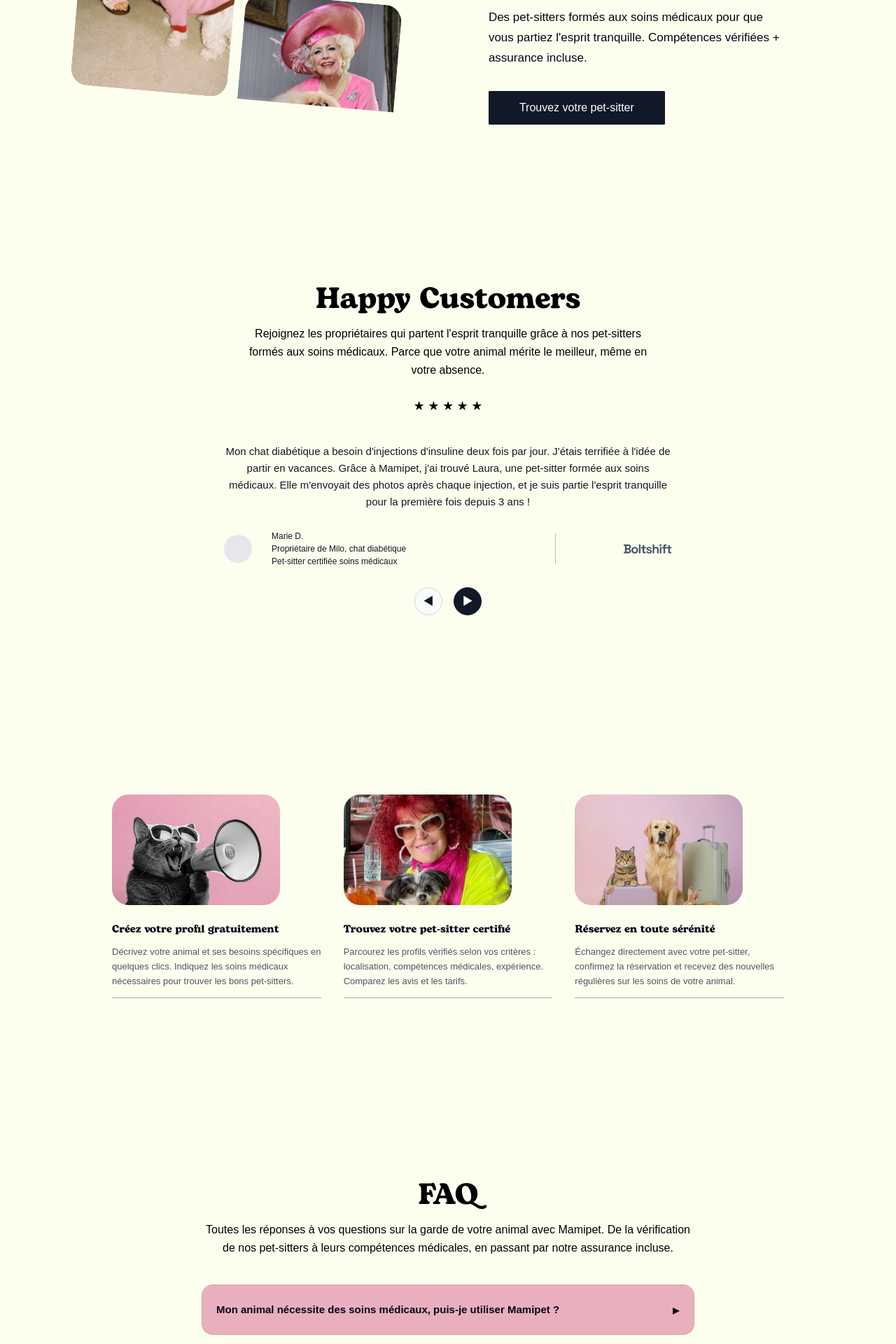
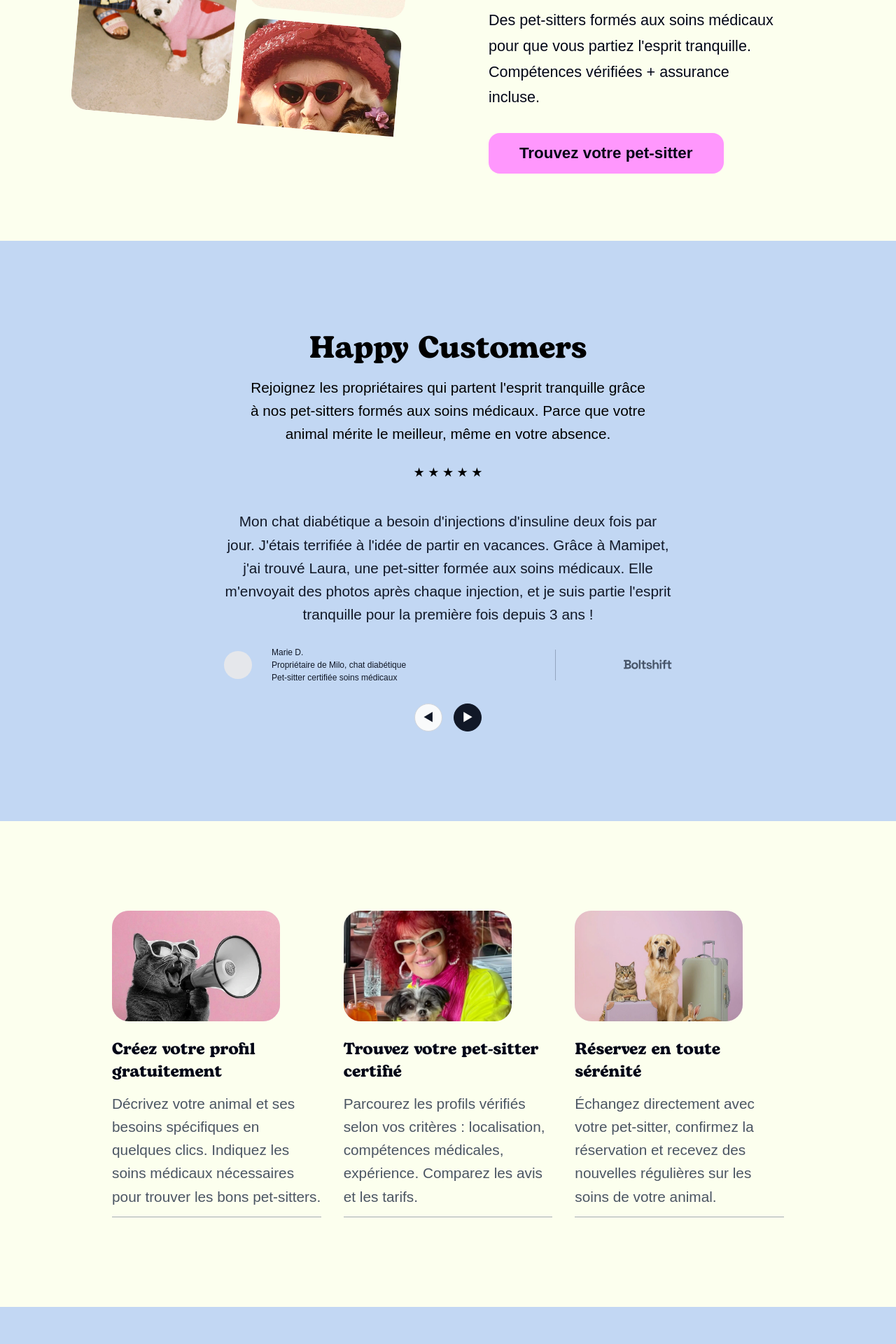
Before and after one commit to Owarino777/landing_page_mamy_pet, a Next.js app: page / in a window 1280 px wide. Shown: the part 360-2280 px from the top of the page at 70% size. Built offline with nearby package versions, Linux system fonts and the light colour scheme; a web font is replaced by a local one.

Commit message:
fix: Mettre à jour les styles des sections CTA, FAQ, Features, et Happy Customers pour améliorer la lisibilité et la cohérence visuelle

```diff
--- a/app/styles/cta.css
+++ b/app/styles/cta.css
@@ -23,7 +23,7 @@
 }
 
 .cta-title {
-    font-size: 2.625rem;
+    font-size: 2.725rem;
     line-height: 1.2;
     font-weight: 700;
     color: #000000;
@@ -31,11 +31,12 @@
 }
 
 .cta-text {
-    font-size: 1rem;
-    line-height: 1.6;
+    font-size: 1.350rem;
+    line-height: 1.7;
     font-weight: 400;
-    color: #647488;
+    color: #020617;
     margin-bottom: 1.5rem;
+    max-width: 26rem;
 }
 
 .cta-actions {
@@ -45,26 +46,24 @@
 }
 
 .cta-btn {
-    display: inline-flex;
-    align-items: center;
-    justify-content: center;
-    height: 2.0625rem;
-    min-height: 2.0625rem;
-    padding: 0.5rem 1.125rem;
-    border-radius: 0.5rem;
-    font-size: 0.8125rem;
-    font-weight: 500;
-    cursor: pointer;
-    border: 1px solid transparent;
+    background-color: #FF97FD;
+    font-size: large;
+    font-weight: 700;
+    color: #020617;
+    font-size: 1.400rem;
+    border-radius: 1rem;
+    padding-inline: 2.75rem;
+    padding-block: 0.75rem;
 }
 
 .cta-btn--primary {
-    background-color: #020617;
-    color: #ffffff;
+    background-color: #FF97FD;
+    color: #020617;
 }
 
 .cta-btn--primary:hover {
-    background-color: #0b1120;
+    background-color: #020617;
+    color: #ffffff;
 }
 
 /* bloc visuel à droite */
--- a/app/styles/faq.css
+++ b/app/styles/faq.css
@@ -1,6 +1,6 @@
 /* FAQ (accordéon) */
 .faq {
-    background-color: #fcffee;
+    background-color: #C2D7F3;
 }
 
 .faq-inner {
@@ -14,7 +14,7 @@
 }
 
 .faq-title {
-    font-size: 2.625rem;
+    font-size: 2.725rem;
     line-height: 1.2;
     font-weight: 700;
     color: #000000;
@@ -22,7 +22,7 @@
 }
 
 .faq-subtitle {
-    font-size: 1rem;
+    font-size: 1.300rem;
     line-height: 1.6;
     font-weight: 400;
     color: #000000;
@@ -37,7 +37,7 @@
 .faq-item {
     border-radius: 1rem;
     border: 1px solid rgba(0, 0, 0, 0.06);
-    background-color: #e9afbe;
+    background-color: #93993C;
     overflow: hidden;
 }
 
@@ -53,26 +53,26 @@
 }
 
 .faq-question-text {
-    font-size: 0.9375rem;
+    font-size: 1.300rem;
     font-weight: 600;
-    color: #020617;
+    color: #ffffff;
     text-align: left;
 }
 
 .faq-question-icon {
     font-size: 1.25rem;
-    color: #020617;
+    color: #ffffff;
 }
 
 .faq-answer {
     padding: 0 1.25rem 1.25rem;
-    font-size: 0.875rem;
+    font-size: 0.9975rem;
     line-height: 1.6;
-    color: #020617;
+    color: #ffffff;
 }
 
 .faq-item--open {
-    background-color: #e9afbe;
+    background-color: #93993C;
 }
 
 /* Breakpoints dimensionnels */
--- a/app/styles/features.css
+++ b/app/styles/features.css
@@ -48,7 +48,7 @@
 
 /* bloc texte prend la place disponible */
 .feature-title {
-    font-size: 0.9375rem;
+    font-size: 1.450rem;
     line-height: 1.4;
     font-weight: 600;
     color: #020617;
@@ -56,7 +56,7 @@
 }
 
 .feature-description {
-    font-size: 0.8125rem;
+    font-size: 1.300rem;
     line-height: 1.6;
     color: #4b5563;
     margin: 0;
--- a/app/styles/happy-customers.css
+++ b/app/styles/happy-customers.css
@@ -1,6 +1,6 @@
 /* Happy Customers */
 .happy {
-    background-color: #fcffee;
+    background-color: #C2D7F3;
 }
 
 .happy-inner {
@@ -15,7 +15,7 @@
 }
 
 .happy-title {
-    font-size: 2.625rem;
+    font-size: 2.750rem;
     line-height: 1.2;
     font-weight: 700;
     color: #000;
@@ -23,7 +23,7 @@
 }
 
 .happy-subtitle {
-    font-size: 1rem;
+    font-size: 1.300rem;
     line-height: 1.6;
     font-weight: 400;
     color: #000;
@@ -45,7 +45,7 @@
 }
 
 .happy-main-text {
-    font-size: 0.9375rem;
+    font-size: 1.300rem;
     line-height: 1.6;
     color: #111827;
     margin-bottom: 1.75rem;
--- a/app/styles/hero.css
+++ b/app/styles/hero.css
@@ -75,12 +75,11 @@
 
 /* paragraphe par défaut */
 .hero-text {
-    font-size: 1.0625rem;
+    font-size: 1.350rem;
     line-height: 1.7;
     color: #020617;
     margin-bottom: 2rem;
     max-width: 26rem;
-    /* largeur confortable */
 }
 
 /* Mobile M + S : texte vraiment centré */
@@ -105,15 +104,19 @@
 }
 
 .hero-primary-btn {
-    background-color: #111827;
-    color: #ffffff;
-    border-radius: 0.10rem;
+    background-color: #FF97FD;
+    font-size: large;
+    color: #020617;
+    font-weight: 700;
+    font-size: 1.400rem;
+    border-radius: 1rem;
     padding-inline: 2.75rem;
     padding-block: 0.75rem;
 }
 
 .hero-primary-btn:hover {
     background-color: #020617;
+    color: #ffffff;
 }
 
 /* Bloc d’images pivoté */
```
Also changed, not shown: public/Image_hero_5.jpg (deleted), public/image_hero_5.webp.
